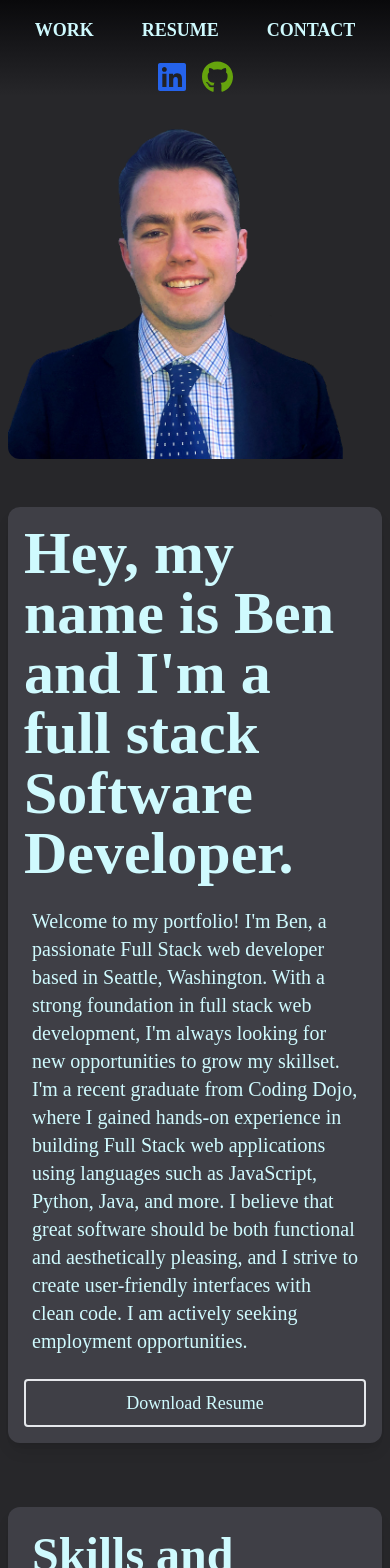
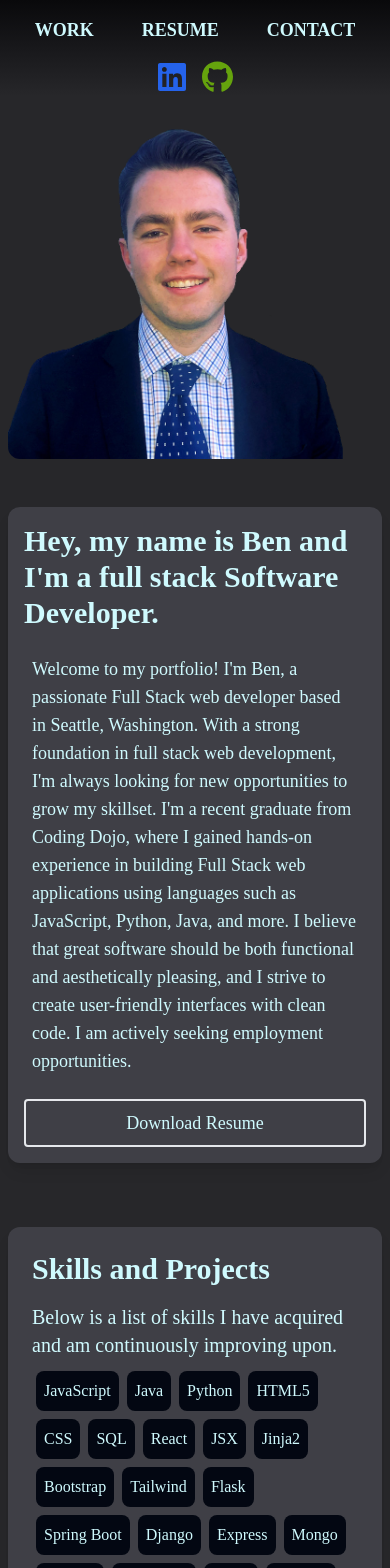
Before and after one commit to ben-baldwin/portfolio, a React (Create React App) app in the folder client/: page / in a window 390 px wide. Shown: the top 1568 px of the page. Built offline with nearby package versions, Linux system fonts and the light colour scheme.

Commit message:
changing text size to be lower at mobile

```diff
--- a/client/src/views/Homepage.jsx
+++ b/client/src/views/Homepage.jsx
@@ -31,8 +31,8 @@ const Homepage = () => {
           <div className='flex flex-col lg:flex-row justify-between gap-12'>
             <img className='max-w-full w-auto h-auto object-cover md:max-w-md md:max-h-md rounded-xl' src="/coloredSquare.png" alt="Head shot" />
             <div className='flex flex-col justify-end bg-zinc-700 shadow-lg rounded-xl self-end p-4'>
-              <h1 className='text-6xl font-bold mb-4'>Hey, my name is Ben and I'm a full stack Software Developer.</h1>
-              <p className='text-xl p-2'>Welcome to my portfolio! I'm Ben, a passionate Full Stack web developer based in Seattle, Washington.
+              <h1 className='text-3xl md:text-5xl lg:text-6xl font-bold mb-4'>Hey, my name is Ben and I'm a full stack Software Developer.</h1>
+              <p className='text-lg md:text-xl p-2'>Welcome to my portfolio! I'm Ben, a passionate Full Stack web developer based in Seattle, Washington.
                 With a strong foundation in full stack web development, I'm always looking for new opportunities to grow my skillset.
                 I'm a recent graduate from Coding Dojo, where I gained hands-on experience in building Full Stack web applications using languages such as JavaScript, Python, Java, and more.
                 I believe that great software should be both functional and aesthetically pleasing, and I strive to create user-friendly interfaces with clean code.
@@ -42,7 +42,7 @@ const Homepage = () => {
           </div>
           {/* Work */}
           <div className='mt-16 bg-zinc-700 shadow-lg p-6 rounded-xl'>
-            <p className='text-5xl font-bold mb-4'>Skills and Projects</p>
+            <p className='text-3xl md:text-4xl font-bold mb-4'>Skills and Projects</p>
             <p className='text-xl mb-2'>Below is a list of skills I have acquired and am continuously improving upon.</p>
             {/* Skills */}
             <div>
```
